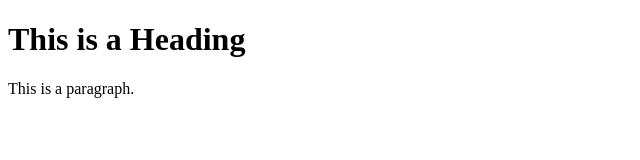
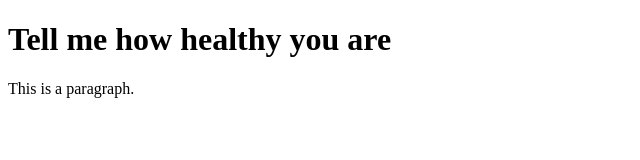
Before and after one commit to MatthewSenese/NodejsPortfolio, a website: page static/index.html in a window 1280 px wide. Shown: the whole page, without its empty margins (0-640 px from the left). Drawn offline with Linux system fonts and the light colour scheme.

Commit message:
Adjusted main file

```diff
--- a/static/index.html
+++ b/static/index.html
@@ -1,11 +1,11 @@
 <!DOCTYPE html>
 <html>
 <head>
-<title>Page Title</title>
+<title>HIRC</title>
 </head>
 <body>
 
-<h1>This is a Heading</h1>
+<h1>Tell me how healthy you are</h1>
 <p>This is a paragraph.</p>
 
 
```
